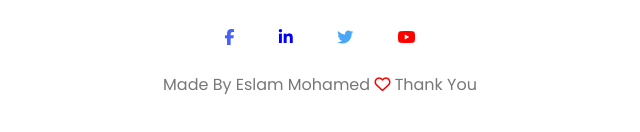
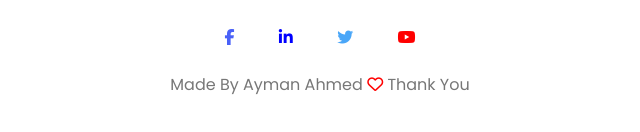
Before and after one commit to oppp1po/newtemplate, a plain HTML site: page about- Copy.html in a window 1280 px wide. Shown: the part 1184-1316 px from the top of the page, 320-960 px from the left. Drawn offline with Linux system fonts and the light colour scheme.

Commit message:
Update about- Copy.html

```diff
--- a/about- Copy.html
+++ b/about- Copy.html
@@ -55,7 +55,7 @@
             <i class="fa fa-twitter"></i>
             <i class="fa fa-youtube"></i>
         </div>
-        <p>Made By Eslam Mohamed <i class="fa fa-heart-o" style="color: red;"></i> Thank You</p>
+        <p>Made By Ayman Ahmed <i class="fa fa-heart-o" style="color: red;"></i> Thank You</p>
     </section>
 
 
```
